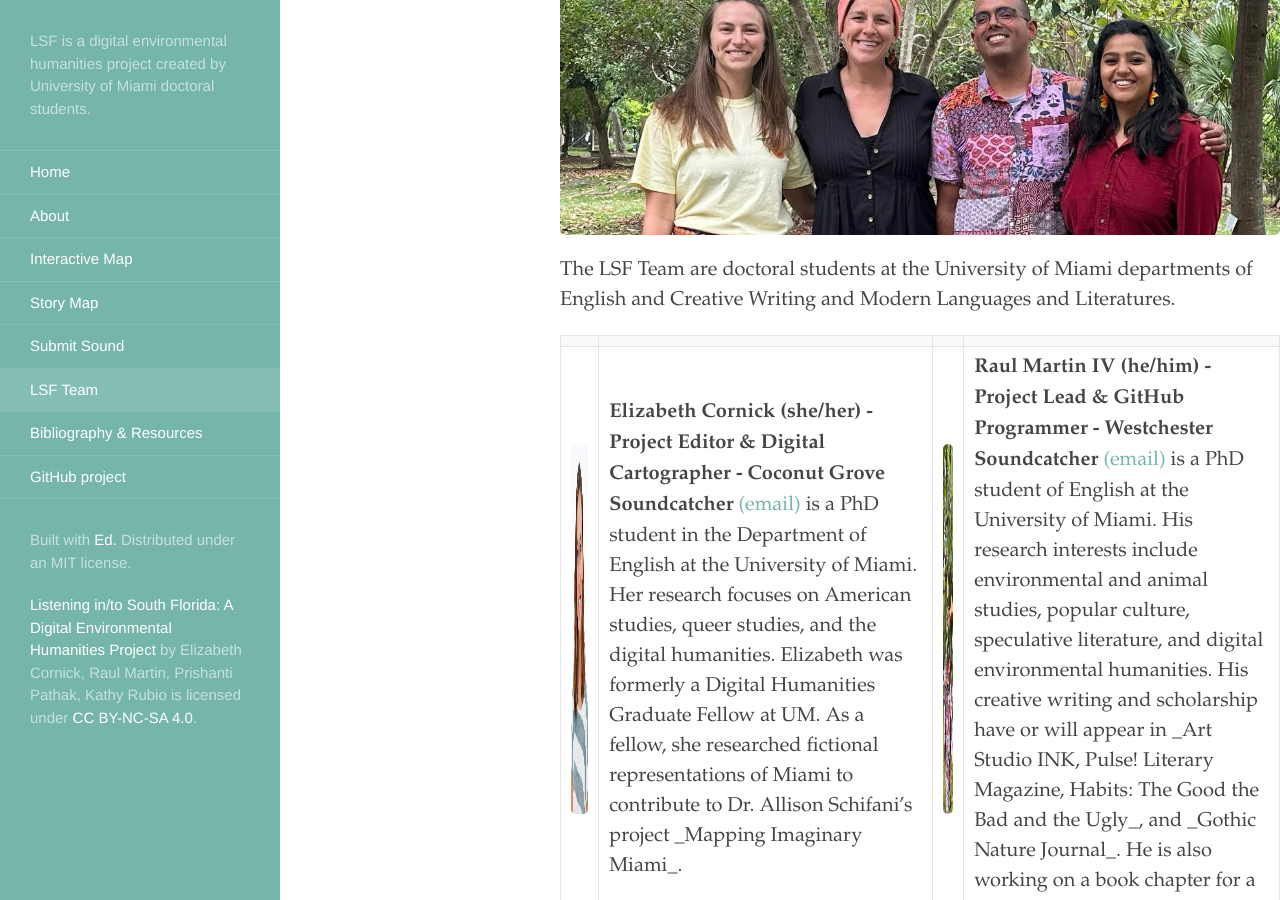
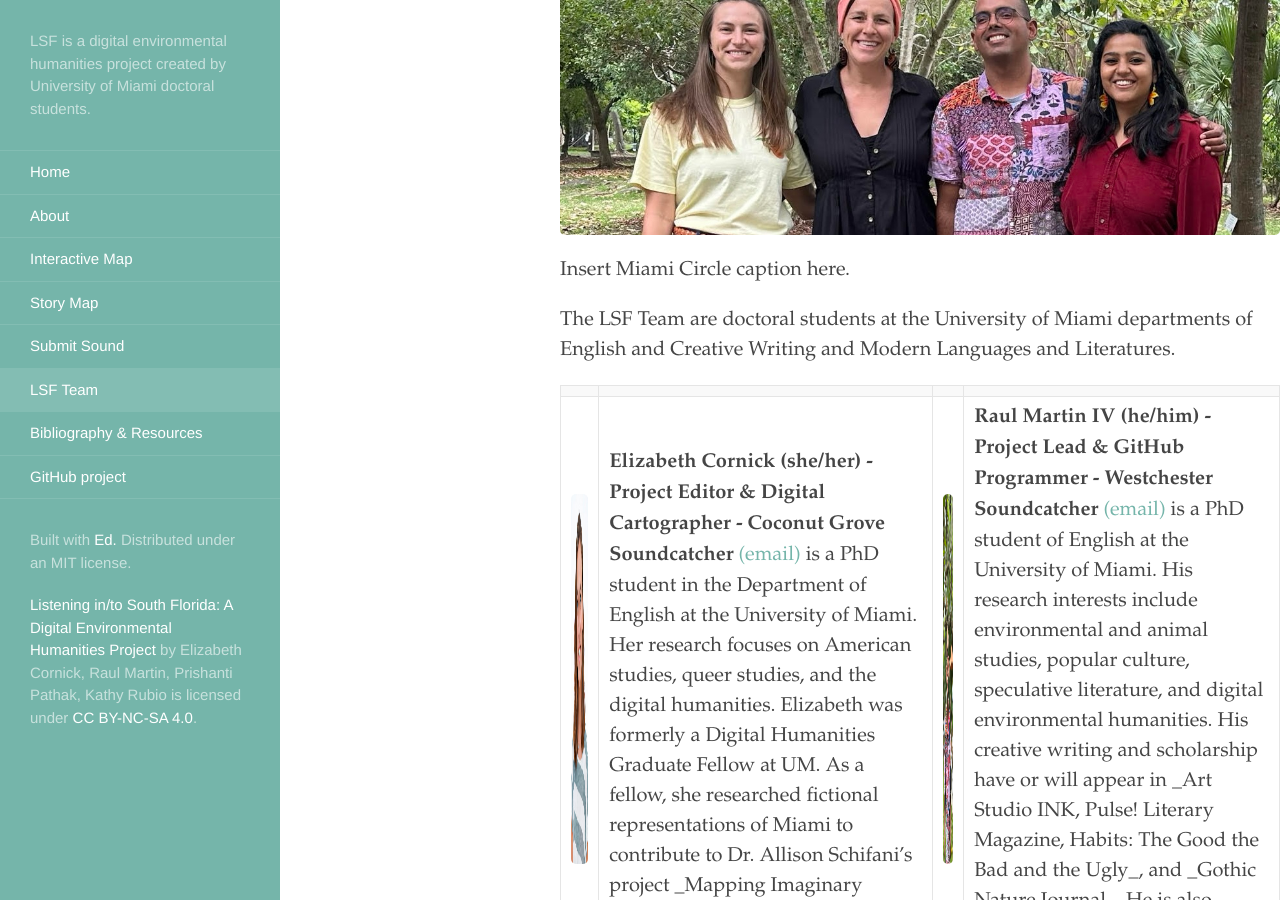
Before and after one commit to rm4-25/lsf_3, a Jekyll site: the page built from LSF Team.html, in a window 1280 px wide and 900 px high, scrolled down 333 px. Built offline with Jekyll 4.4.1, drawn with Linux system fonts in a browser that asks for light colours.

Commit message:
Update LSF Team.html
Added caption byline and closed img src lines.

```diff
--- a/LSF Team.html
+++ b/LSF Team.html
@@ -5,7 +5,11 @@ order: 6
 ---
 
 
-<img src="https://github.com/rm4-25/lsf_3/blob/main/assets/group%20photo_original.jpg"</a>
+<img src="https://github.com/rm4-25/lsf_3/blob/main/assets/group%20photo_original.jpg"/>
+
+<p>
+Insert Miami Circle caption here.
+</p>
 
 <p>
 	The LSF Team are doctoral students at the University of Miami departments of English and Creative Writing and Modern Languages and Literatures.
@@ -19,19 +23,19 @@ order: 6
     <td></td>
   </tr>
   <tr>
-    <td><img src="https://github.com/rm4-25/lsf_3/blob/main/assets/elizabeth_cornick_headshot.jpg" height="370"></td>
+    <td><img src="https://github.com/rm4-25/lsf_3/blob/main/assets/elizabeth_cornick_headshot.jpg" height="370"/></td>
     <td><b>Elizabeth Cornick (she/her) - Project Editor & Digital Cartographer - Coconut Grove Soundcatcher</b> <a href="mailto:emc988@miami.edu">(email)</a> is a PhD student in the Department of English at the University of Miami. Her research focuses on American studies, queer studies, and the digital humanities. Elizabeth was formerly a Digital Humanities Graduate Fellow at UM. As a fellow, she researched fictional representations of Miami to contribute to Dr. Allison Schifani’s project _Mapping Imaginary Miami_.
 </td>
-    <td><img src="https://github.com/rm4-25/lsf_3/blob/main/assets/Raul_Green%20Headshot_2025.jpg" height="370"></td>
+    <td><img src="https://github.com/rm4-25/lsf_3/blob/main/assets/Raul_Green%20Headshot_2025.jpg" height="370"/></td>
     <td><b>Raul Martin IV (he/him) - Project Lead & GitHub Programmer - Westchester Soundcatcher</b> <a href="mailto:rxm1934@miami.edu">(email)</a> is a PhD student of English at the University of Miami. His research interests include environmental and animal studies, popular culture, speculative literature, and digital environmental humanities. His creative writing and scholarship have or will appear in _Art Studio INK, Pulse! Literary Magazine, Habits: The Good the Bad and the Ugly_, and _Gothic Nature Journal_. He is also working on a book chapter for a major publisher.
 </td>
   </tr>
   <tr>
-    <td><img src="https://github.com/rm4-25/lsf_3/blob/main/assets/Prish%20headshot_resized.jpg" height="370"></td>
+    <td><img src="https://github.com/rm4-25/lsf_3/blob/main/assets/Prish%20headshot_resized.jpg" height="370"/></td>
     <td> <b>Prishanti Pathak (she/her) - Project Narrator & Digital Cartographer - South Miami Soundcatcher</b> <a href="mailto:pxp691@miami.edu">(email)</a> is a PhD student in the English and Creative Writing Department at University of Miami. Her research interests are in border and migration studies, and women's literature. She has contributed to The Routledge Encyclopedia of Indian Writing In English (2023). She has also presented papers on border abolitionist visions in twenty-first century South-Asian literature and Caribbean literature at platforms like Society for Caribbean Studies, UK and West Indian Literature Conference.
 </td>
     <td>
-<img src="https://github.com/rm4-25/lsf_3/blob/main/assets/Kathy_Headshot.jpg?raw=true" height="370"></td>
+<img src="https://github.com/rm4-25/lsf_3/blob/main/assets/Kathy_Headshot.jpg?raw=true" height="370"/></td>
     <td><b>Kathy Rubio (she/her) - Project Coordinator & Grant Writer - Hollywood Soundcatcher </b> <a href="mailto:kxr737@miami.edu">(email)</a> is a PhD student in the Department of Modern Languages and Literatures at University of Miami, specializing in Francophone sociolinguistics and cultural studies in France's Outre-mer. Kathy is the founder of a small travel and language learning company, and she is currently collaborating on a book project on tourism in the Caribbean.
 </td>
   </tr>
```
